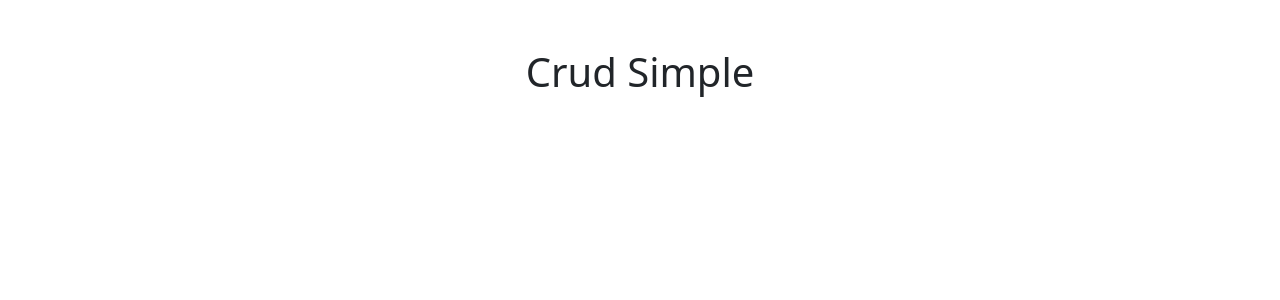
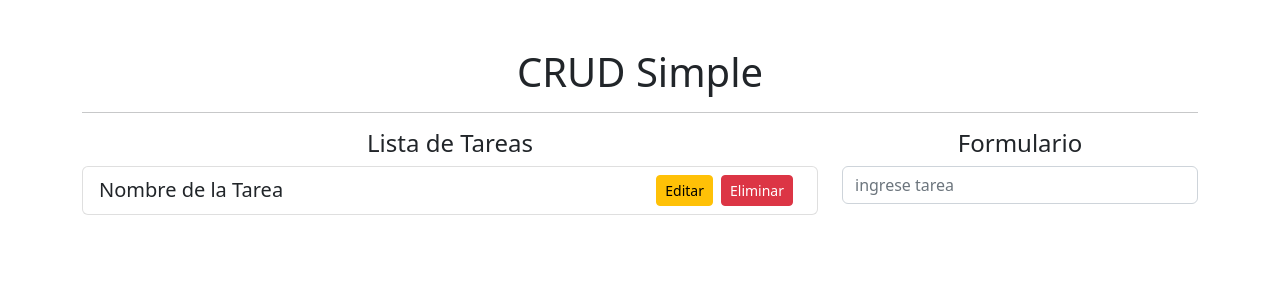
Before and after one commit to nicoarkano/preact-app, a Preact app: page / in a window 1280 px wide. Shown: the top 300 px of the page. Built offline with nearby package versions, Linux system fonts and the light colour scheme.

Commit message:
prettier format

```diff
--- a/src/app.jsx
+++ b/src/app.jsx
@@ -1,8 +1,35 @@
 export function App() {
-
   return (
-	  <>
-	  <h1 class="text-center">Crud Simple</h1>
-	  </>
-  )
+    <>
+      <div className="containter mt-5">
+        <h1 class="text-center mt-5">CRUD Simple</h1>
+        <hr />
+        <div class="row">
+          <div class="col-8">
+            <h4 class="text-center">Lista de Tareas</h4>
+            <ul class="list-group">
+              <li class="list-group-item">
+                <span className="lead">Nombre de la Tarea</span>
+                <button class="btn btn-danger btn-sm float-end mx-2">
+                  Eliminar
+                </button>
+                <button class="btn btn-warning btn-sm float-end">Editar</button>
+              </li>
+            </ul>
+          </div>
+          <div className="col-4">
+            {" "}
+            <h4 className="text-center">Formulario</h4>
+            <form>
+              <input
+                type="text"
+                className="form-control mb-2"
+                placeholder="ingrese tarea"
+              />
+            </form>
+          </div>
+        </div>
+      </div>
+    </>
+  );
 }
```
